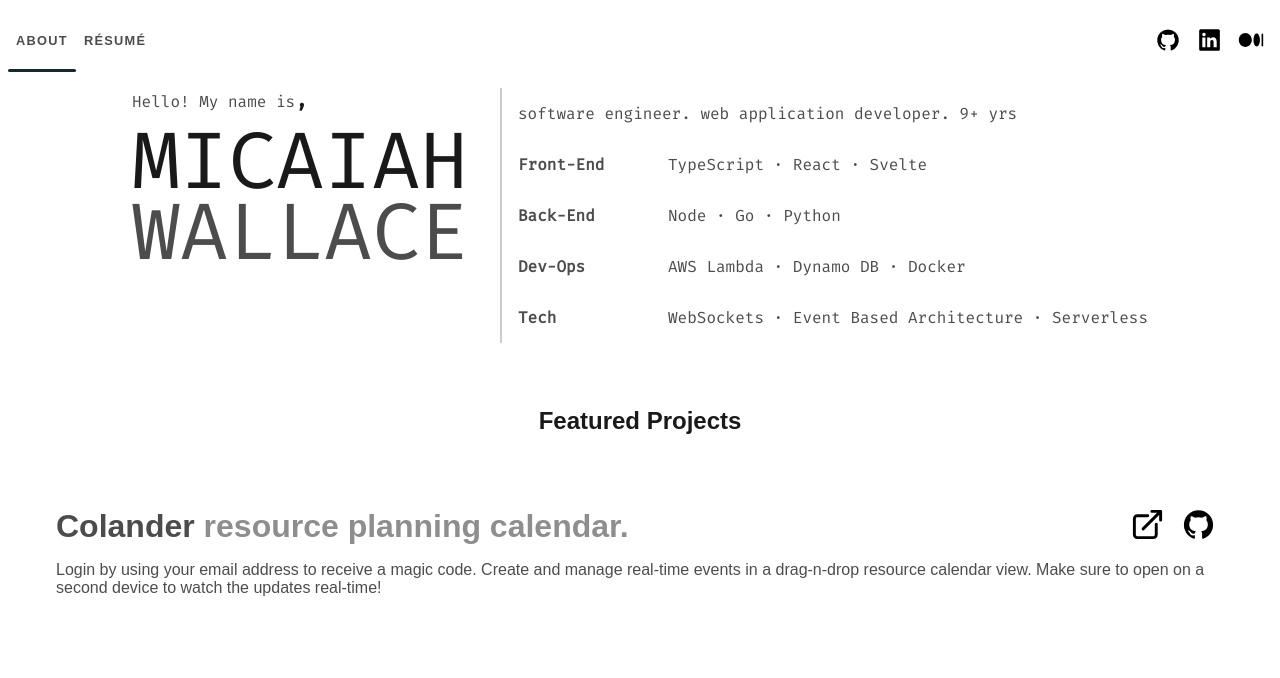
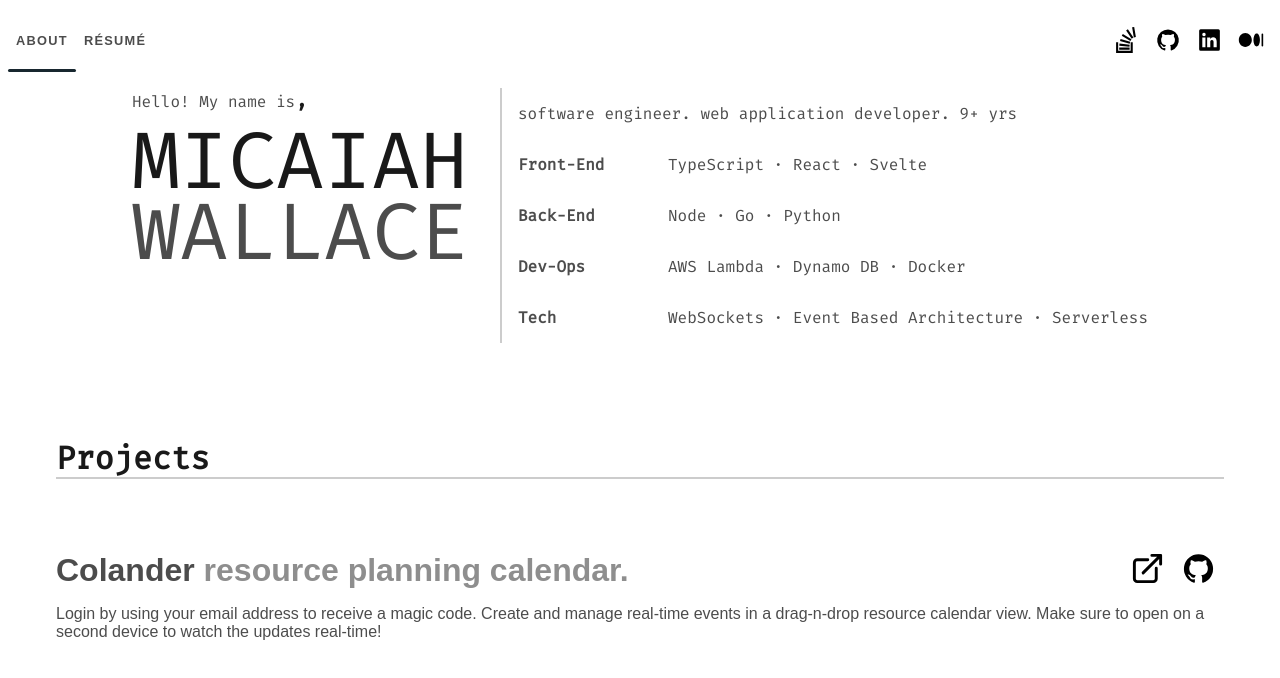
Before and after one commit to micaiahwallace/personal-portfolio, a SvelteKit app: page / in a window 1280 px wide. Shown: the top 678 px of the page. Built offline with nearby package versions, Linux system fonts and the light colour scheme.

Commit message:
add tooltip to social icons. add stack overflow

```diff
--- a/src/routes/Header.svelte
+++ b/src/routes/Header.svelte
@@ -3,6 +3,7 @@
 	import github from '$lib/images/github.svg';
 	import linkedin from '$lib/images/linkedin.svg';
 	import medium from '$lib/images/medium.svg';
+	import stackoverflow from '$lib/images/stackoverflow.svg';
 </script>
 
 <header>
@@ -17,17 +18,43 @@
 		</ul>
 		<ul>
 			<li>
-				<a class="link" href="https://github.com/micaiahwallace/" target="_blank">
+				<a
+					class="link"
+					href="https://stackoverflow.com/users/1572535/micaiah-wallace"
+					target="_blank"
+					data-tooltip="Stack Overflow"
+				>
+					<img src={stackoverflow} alt="Stack Overflow" />
+				</a>
+			</li>
+			<li>
+				<a
+					class="link"
+					href="https://github.com/micaiahwallace/"
+					target="_blank"
+					data-tooltip="GitHub"
+				>
 					<img src={github} alt="GitHub" />
 				</a>
 			</li>
+
 			<li>
-				<a class="link" href="https://www.linkedin.com/in/micaiahwallace/" target="_blank">
+				<a
+					class="link"
+					href="https://www.linkedin.com/in/micaiahwallace/"
+					target="_blank"
+					data-tooltip="LinkedIn"
+				>
 					<img src={linkedin} alt="LinkedIn" />
 				</a>
 			</li>
 			<li>
-				<a class="link" href="https://micaiah-wallace.medium.com/" target="_blank">
+				<a
+					class="link"
+					href="https://micaiah-wallace.medium.com/"
+					target="_blank"
+					data-tooltip="Medium"
+				>
 					<img src={medium} alt="Medium" />
 				</a>
 			</li>
--- a/src/routes/Projects.svelte
+++ b/src/routes/Projects.svelte
@@ -26,7 +26,7 @@
 	];
 </script>
 
-<h2>Featured Projects</h2>
+<h1>Projects</h1>
 
 <ul>
 	{#each projects as project}
@@ -50,11 +50,13 @@
 </ul>
 
 <style>
-	h2 {
+	h1 {
+		font-family: var(--font-mono);
 		color: var(--color-text-dark);
-		text-align: center;
-		margin-top: 4rem;
+		text-align: left;
+		margin-top: 6rem;
 		margin-bottom: 3rem;
+		border-bottom: solid 2px #ccc;
 	}
 
 	.project-title > a {
--- a/src/routes/styles.css
+++ b/src/routes/styles.css
@@ -44,6 +44,26 @@ a.link:hover::before {
 	transform: scaleX(1);
 }
 
+*[data-tooltip]::after {
+	content: attr(data-tooltip);
+	background-color: #161616;
+	position: absolute;
+	bottom: -6px;
+	right: 50%;
+	color: #fff;
+	font-size: 0.6rem;
+	white-space: nowrap;
+	padding: 0.2rem;
+	border-radius: 3px;
+	opacity: 0;
+	transition: opacity 0s;
+}
+
+*[data-tooltip]:hover::after {
+	opacity: 1;
+	transition: opacity 0.2s ease-in 0.4s;
+}
+
 /* Disable PDF sroll to top btn */
 #topBtn {
 	display: none;
```
Also changed, not shown: src/lib/images/stackoverflow.svg (added).
